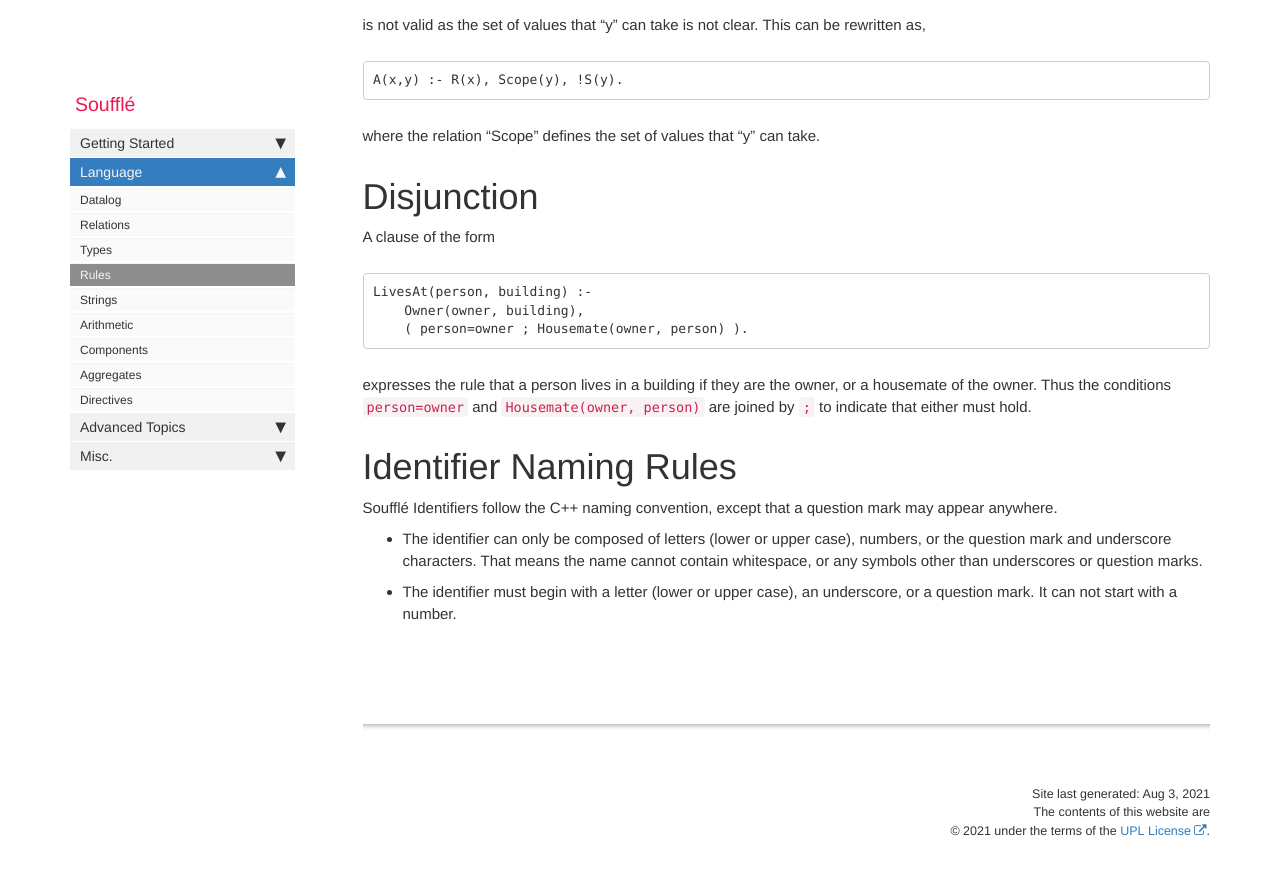
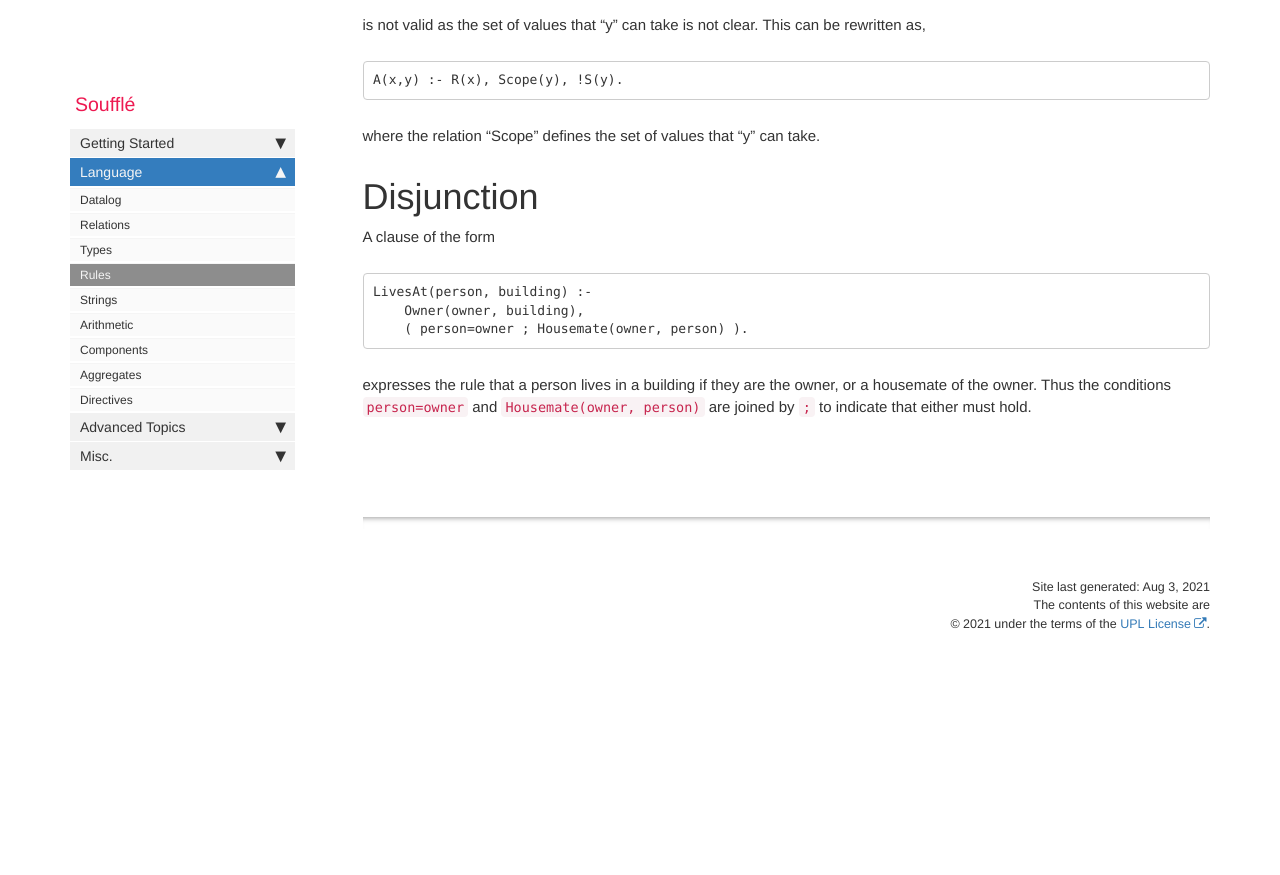
Before and after one commit to souffle-lang/souffle-lang.github.io, a Jekyll site: the page built from pages/docs/rules.md, in a window 1280 px wide and 900 px high, scrolled down 1959 px. Shown: the top 875 px of the window. Built offline with Jekyll 4.4.1, drawn with Linux system fonts in a browser that asks for light colours; comment, search, counter and statistics services are not loaded; after the commit the page ends 2653 px from its top, so only the background shows below that.

Commit message:
Update rules.md

````diff
--- a/pages/docs/rules.md
+++ b/pages/docs/rules.md
@@ -104,9 +104,4 @@ LivesAt(person, building) :-
 ```
 expresses the rule that a person lives in a building if they are the owner, or a housemate of the owner. Thus the conditions `person=owner` and `Housemate(owner, person)` are joined by `;` to indicate that either must hold.
 
-# Identifier Naming Rules
-Soufflé Identifiers follow the C++ naming convention, except that a question mark may appear anywhere.
-- The identifier can only be composed of letters (lower or upper case), numbers, or the question mark and underscore characters. That means the name cannot contain whitespace, or any symbols other than underscores or question marks.
-- The identifier must begin with a letter (lower or upper case), an underscore, or a question mark. It can not start with a number.
-
 {% include links.html %}
````
